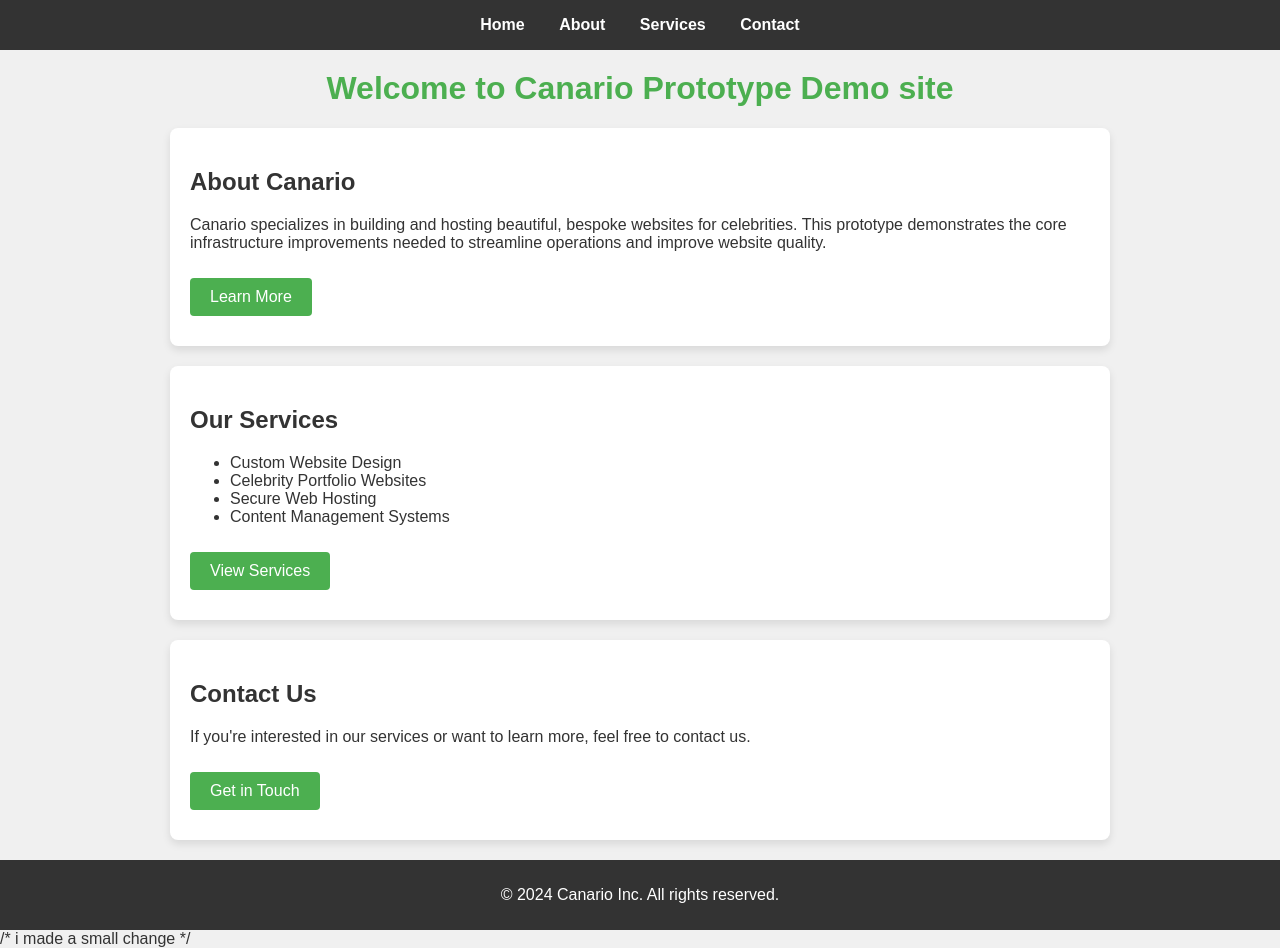
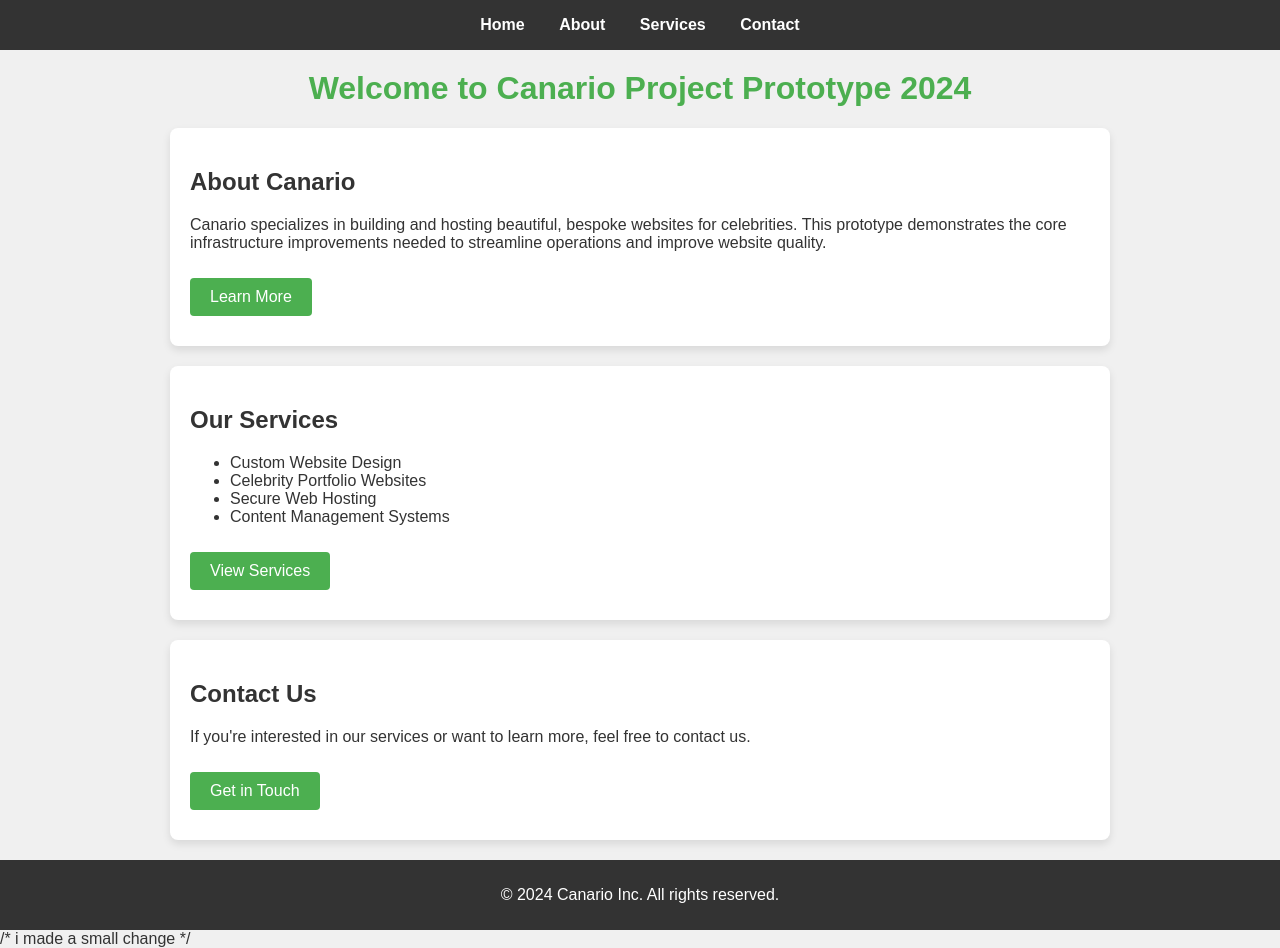
Before and after one commit to rizwaanniaz/mock-website, a plain HTML site: page index.html in a window 1280 px wide. Drawn offline with Linux system fonts and the light colour scheme.

Commit message:
Update index.html

```diff
--- a/index.html
+++ b/index.html
@@ -89,7 +89,7 @@
     </nav>
 
     <!-- Main heading -->
-    <h1>Welcome to Canario Prototype Demo site</h1>
+    <h1>Welcome to Canario Project Prototype 2024</h1>
 
     <!-- Section 1: About -->
     <section id="about">
```
